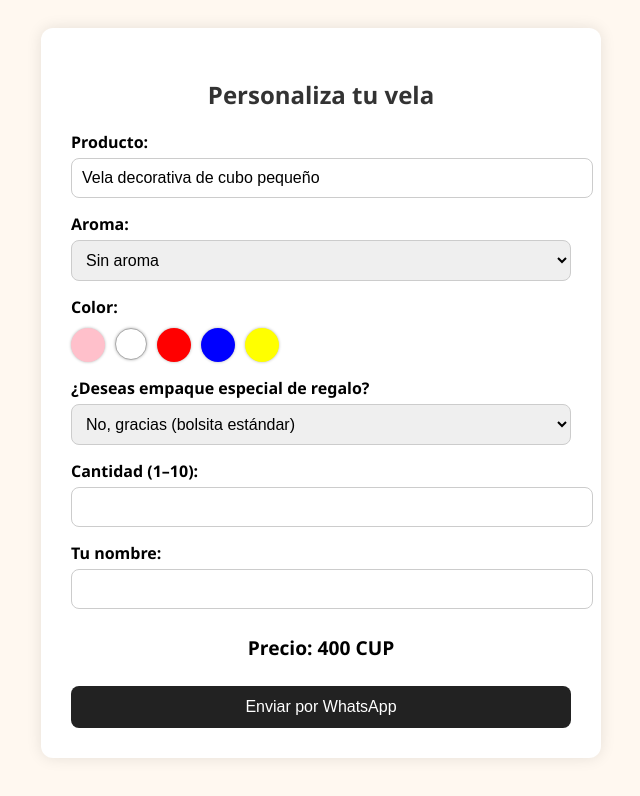
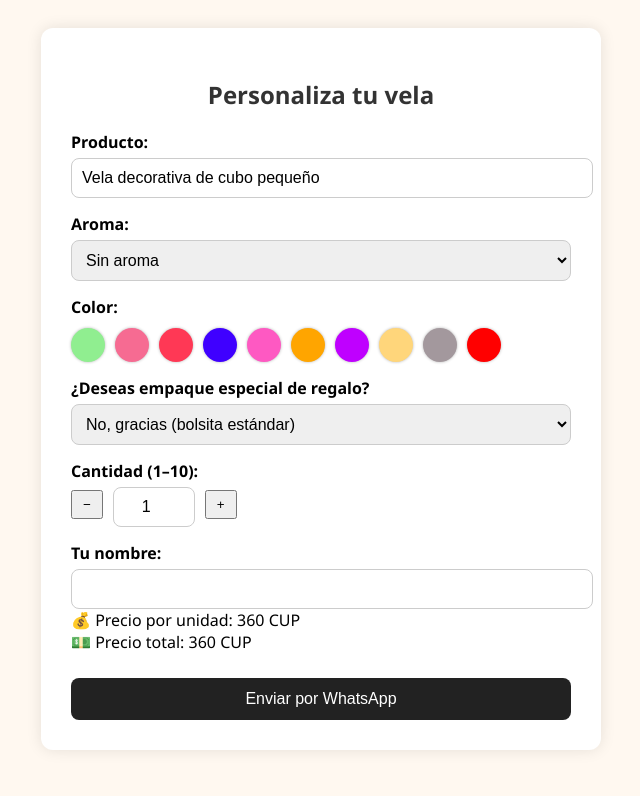
Before and after one commit to Roci01/Vela-decorativa-aromatica-cubo-peque-o, a plain HTML site: page index.html in a window 1280 px wide. Shown: the whole page, without its empty margins (319-959 px from the left). Drawn offline with Linux system fonts and the light colour scheme.

Commit message:
Update index.html

```diff
--- a/index.html
+++ b/index.html
@@ -112,28 +112,38 @@
 
       <label>Color:</label>
       <div class="color-options" id="colorOptions">
-        <div class="color-circle" style="background-color: pink;" data-color="Rosado"></div>
-        <div class="color-circle" style="background-color: white; border: 1px solid #aaa;" data-color="Blanco"></div>
+        <div class="color-circle" style="background-color: #90EE90;" data-color="Verde claro"></div>
+        <div class="color-circle" style="background-color: #f66b92;" data-color="Rosado suave"></div>
+        <div class="color-circle" style="background-color: #ff3855;" data-color="Rojo neón"></div>
+        <div class="color-circle" style="background-color: #3f00ff;" data-color="Azul Ultramarino"></div>
+        <div class="color-circle" style="background-color: #fe59c2;" data-color="Fucsia"></div>
+        <div class="color-circle" style="background-color: #ffa500;" data-color="Naranja"></div>
+        <div class="color-circle" style="background-color: #bf00ff;" data-color="Púrpura"></div>
+        <div class="color-circle" style="background-color: #ffd67b;" data-color="Amarillo pastel"></div>
+        <div class="color-circle" style="background-color: #a3989d;" data-color="Lila grisáceo"></div>
         <div class="color-circle" style="background-color: red;" data-color="Rojo"></div>
-        <div class="color-circle" style="background-color: blue;" data-color="Azul"></div>
-        <div class="color-circle" style="background-color: yellow;" data-color="Amarillo"></div>
       </div>
       <input type="hidden" id="color" />
 
       <label>¿Deseas empaque especial de regalo?</label>
       <select id="empaqueRegalo" onchange="actualizarPrecio()">
         <option value="estandar" selected>No, gracias (bolsita estándar)</option>
-        <option value="Caja kraft">Caja kraft (+100 CUP)</option>
-        <option value="Caja plateada">Caja plateada (+320 CUP)</option>
+        <option value="Caja kraft">Caja kraft (+120 CUP)</option>
+        <option value="Caja plateada">Caja plateada (+280 CUP)</option>
       </select>
 
       <label>Cantidad (1–10):</label>
-      <input type="number" id="cantidad" min="1" max="10" />
+      <div style="display: flex; align-items: center; gap: 10px;">
+        <button type="button" onclick="cambiarCantidad(-1)" style="padding: 5px 10px;">−</button>
+        <input type="number" id="cantidad" min="1" max="10" value="1" style="text-align: center; width: 60px;" />
+        <button type="button" onclick="cambiarCantidad(1)" style="padding: 5px 10px;">+</button>
+      </div>
 
       <label>Tu nombre:</label>
       <input type="text" id="nombre" />
 
-      <div id="precio">Precio: 400 CUP</div>
+      <div id="precioUnidad">Precio por unidad: 1,500 CUP</div>
+      <div id="precioTotal">Precio total: 1,500 CUP</div>
 
       <button type="button" class="submit-button" onclick="enviarWhatsapp()">Enviar por WhatsApp</button>
     </form>
@@ -146,10 +156,10 @@
     var precioDiv = document.getElementById('precio');
     var empaqueSelect = document.getElementById('empaqueRegalo');
 
-    const precioSinAroma = 400;
-    const precioConAroma = 550;
-    const precioKraft = 100;
-    const precioPlateada = 320;
+    const precioSinAroma = 360;
+    const precioConAroma = 480;
+    const precioKraft = 120;
+    const precioPlateada = 280;
 
     colorCircles.forEach(function(circle) {
       circle.addEventListener('click', function() {
@@ -162,19 +172,42 @@
     function actualizarPrecio() {
       const aroma = aromaSelect.value;
       const empaque = empaqueSelect.value;
-      let base = aroma === "Sin aroma" ? precioSinAroma : precioConAroma;
+      const cantidad = parseInt(document.getElementById('cantidad').value || 1, 10);
 
-      if (empaque === "Caja kraft") base += precioKraft;
-      else if (empaque === "Caja plateada") base += precioPlateada;
+      // Precio base solo según aroma (sin incluir empaque)
+      let precioUnidad = aroma === "Sin aroma" ? precioSinAroma : precioConAroma;
 
-      precioDiv.textContent = "Precio: " + base + " CUP";
+      // Precio extra por empaque
+      let extraEmpaque = 0;
+      if (empaque === "Caja kraft") extraEmpaque = precioKraft;
+      else if (empaque === "Caja plateada") extraEmpaque = precioPlateada;
+
+      // Total = (precio unidad × cantidad) + precio empaque
+      const total = (precioUnidad * cantidad) + extraEmpaque;
+
+      document.getElementById("precioUnidad").textContent = "💰 Precio por unidad: " + precioUnidad + " CUP";
+      document.getElementById("precioTotal").textContent = "💵 Precio total: " + total + " CUP";
     }
+
+    function cambiarCantidad(delta) {
+      var input = document.getElementById('cantidad');
+      var value = parseInt(input.value || 1, 10);
+      var min = parseInt(input.min, 10);
+      var max = parseInt(input.max, 10);
+
+      var nuevoValor = value + delta;
+      if (nuevoValor >= min && nuevoValor <= max) {
+        input.value = nuevoValor;
+        actualizarPrecio();
+      }
+    }
+
 
     function enviarWhatsapp() {
         var producto = document.getElementById('producto').value.trim();
         var aroma = aromaSelect.value.trim();
         var color = document.getElementById('color').value.trim();
-      var cantidad = document.getElementById('cantidad').value.trim();
+        var cantidad = parseInt(document.getElementById('cantidad').value.trim(), 10);
         var nombre = document.getElementById('nombre').value.trim();
         var empaque = empaqueSelect.value.trim();
 
@@ -191,9 +224,16 @@
           return;
         }
 
-      var precioBase = aroma === "Sin aroma" ? precioSinAroma : precioConAroma;
-      if (empaque === "Caja kraft") precioBase += precioKraft;
-      else if (empaque === "Caja plateada") precioBase += precioPlateada;
+        // Solo el precio de la vela (con o sin aroma)
+        var precioUnidad = aroma === "Sin aroma" ? precioSinAroma : precioConAroma;
+
+        // Suma del empaque
+        var extraEmpaque = 0;
+        if (empaque === "Caja kraft") extraEmpaque = precioKraft;
+        else if (empaque === "Caja plateada") extraEmpaque = precioPlateada;
+
+        // Total final
+        var precioTotal = (precioUnidad * cantidad) + extraEmpaque;
 
         var mensaje = "Hola, quiero hacer un pedido de velas:\n\n"
           + "🕯️ Producto: " + producto + "\n"
@@ -202,7 +242,8 @@
           + "🎁 Empaque: " + empaque + "\n"
           + "🔢 Cantidad: " + cantidad + "\n"
           + "👤 Nombre: " + nombre + "\n"
-        + "💰 Precio por unidad: " + precioBase + " CUP";
+          + "💰 Precio por unidad: " + precioUnidad + " CUP"
+          + "\n💵 Precio total: " + precioTotal + " CUP";
 
         var url = "https://wa.me/5353810462?text=" + encodeURIComponent(mensaje);
         window.open(url, "_blank");
```
Lines whose indentation alone changed are shown as unchanged.
